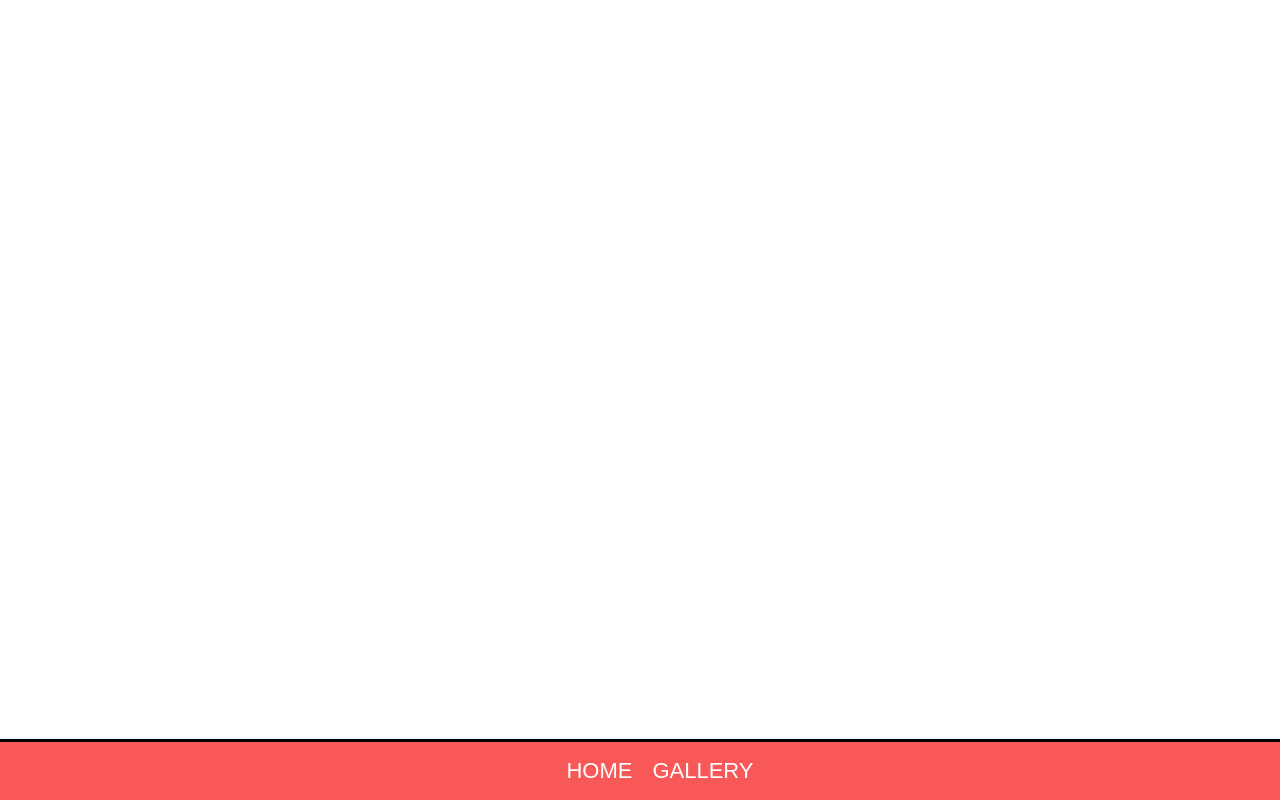
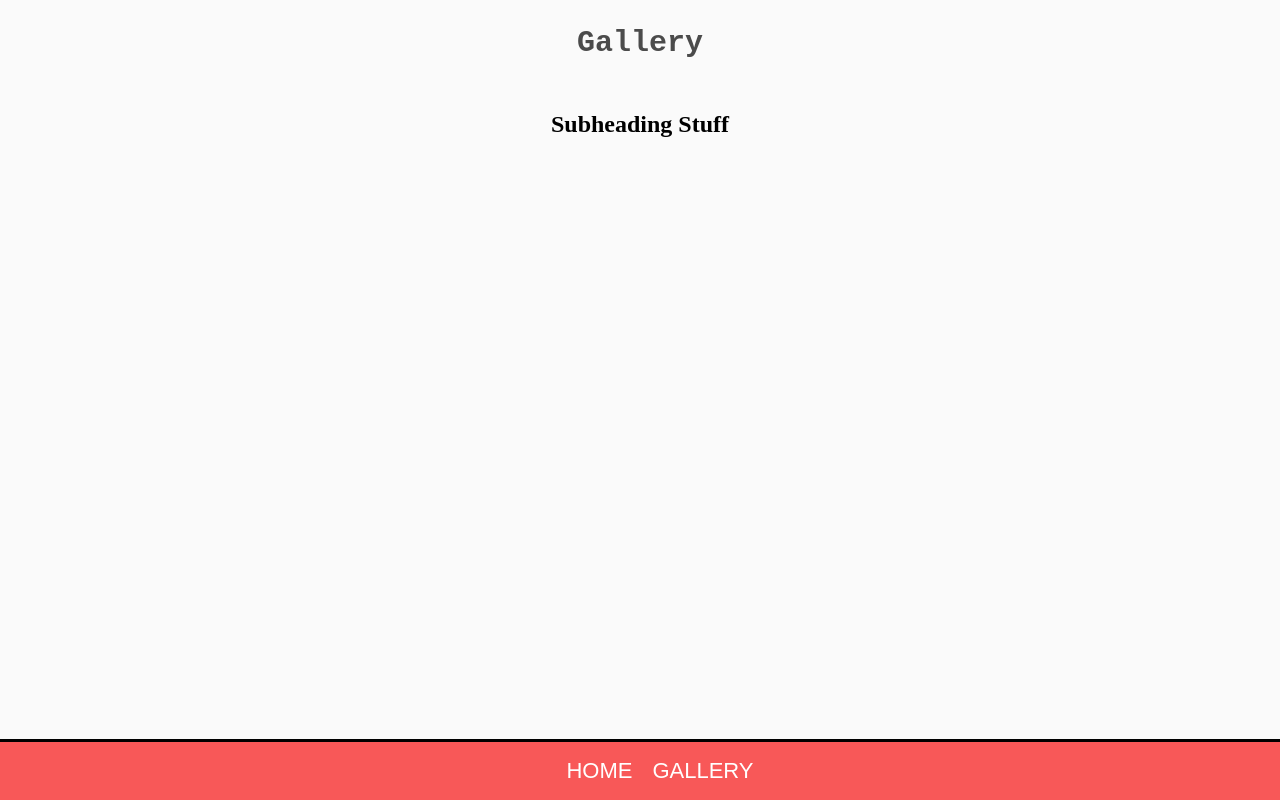
Before and after one commit to shermscissors/photosetc-gallery, a React (Create React App) app: page /Gallery in a window 1280 px wide. Built offline with nearby package versions, Linux system fonts and the light colour scheme.

Commit message:
Fixing CSS

```diff
--- a/public/index.html
+++ b/public/index.html
@@ -5,11 +5,11 @@
     <meta name="viewport" content="width=device-width, initial-scale=1" />
     <meta name="theme-color" content="#000000" />
     <meta
-      name="The home and portfolio of Software Developer David Gales"
+      name="The community gallery for the 'photos, etc.' discord server. Created by David Gales"
       content="Web site created using create-react-app"
     />
     <link rel="apple-touch-icon" href="%PUBLIC_URL%/logo192.png" />
-    <title>Minimalist Portfolio</title>
+    <title>photos, etc.</title>
   </head>
   <body>
     <div id="root"></div>
--- a/src/App.css
+++ b/src/App.css
@@ -25,9 +25,9 @@ header {
 	align-items: center;
 	justify-content: center;
 	/* Takes entire height of browser regardless of device */
-	height: 99vh;
+	height: 100vh;
 	/* Slow transition of images on main page */
-	animation: image-in 45000ms infinite alternate;
+	animation: image-in 30000ms linear infinite alternate, load-in 1000ms ease-in-out alternate;
 }
 
 nav {
@@ -40,6 +40,7 @@ nav {
 	bottom: 0;
 	/* Dividing line between body containers and nav bar */
 	border-top: 3px solid black;
+	animation: navigation-grow 2000ms linear normal;
 }
 
 
@@ -144,6 +145,18 @@ li {
 
 /* Animations */
 
+@keyframes image-in {
+	0% {
+		background-image: url('/public/assets/DSCF0095.jpg');
+	}
+	50% {
+		background-image: url('/public/assets/456373006516-R1-035-16.jpg');
+	}
+	100% {
+		background-image: url('/public/assets/clouds.jpg');
+	}
+}
+
 @keyframes slide-in {
 	0% {
 		opacity: 0;
@@ -163,3 +176,29 @@ li {
 		opacity: .9;
 	}
 }
+
+@keyframes load-in {
+	0% {
+		opacity: 0;
+	}
+	100% {
+		opacity: 1;
+	}
+}
+
+@keyframes navigation-grow {
+	0% {
+		bottom: -100px;
+		opacity: 0;
+	}
+	100% {
+		bottom: 0;
+		opacity: 1;
+	}
+}
+
+/* Mobile Stlying */
+
+@media (max-width: 500px) {
+
+}
--- a/src/Components/Gallery/Gallery.css
+++ b/src/Components/Gallery/Gallery.css
@@ -1,4 +1,16 @@
 /* Class Specific CSS */
+
+.body-container {
+	/* Center Everything */
+	display: flex;
+	flex-direction: column;
+	align-items: center;
+	justify-content: flex-start;
+	height: 95vh;
+	background-color: rgb(250, 250, 250);
+	/* Load in animation */
+	animation: load-in 1000ms ease-in-out alternate;
+}
 
 /* CSS for Grids */
 .grid-template {
--- a/src/Components/Gallery/Gallery.js
+++ b/src/Components/Gallery/Gallery.js
@@ -1,3 +1,6 @@
+//  CSS
+import './Gallery.css'
+
 // External Stuff
 import React from 'react';
 
@@ -5,6 +8,8 @@ import React from 'react';
 function About(props) {
 	return (
 		<div className='body-container'>
+			<h1>Gallery</h1>
+			<h2>Subheading Stuff</h2>
 			<span className='grid-template'>
 
 				<img src="" alt="" srcset="" />
--- a/src/Components/Header/HeaderComponent.css
+++ b/src/Components/Header/HeaderComponent.css
@@ -40,15 +40,10 @@
 
 /* Animations */
 
-@keyframes image-in {
-	0% {
-		background-image: url('/public/assets/DSCF0095.jpg');
+/* Mobile Stlying */
+
+@media (max-width: 500px) {
+	#masthead-h1 {
+		font-size: 200%;
 	}
-	50% {
-		background-image: url('/public/assets/456373006516-R1-035-16.jpg');
-	}
-	100% {
-		background-image: url('/public/assets/clouds.jpg');
-	}
-
 }
--- a/src/Components/Navigation/Navigation.css
+++ b/src/Components/Navigation/Navigation.css
@@ -12,3 +12,6 @@
 	animation-name: fade-in;
 	animation-duration: 3000ms;
 }
+
+
+/* Mobile Stlying */
```
